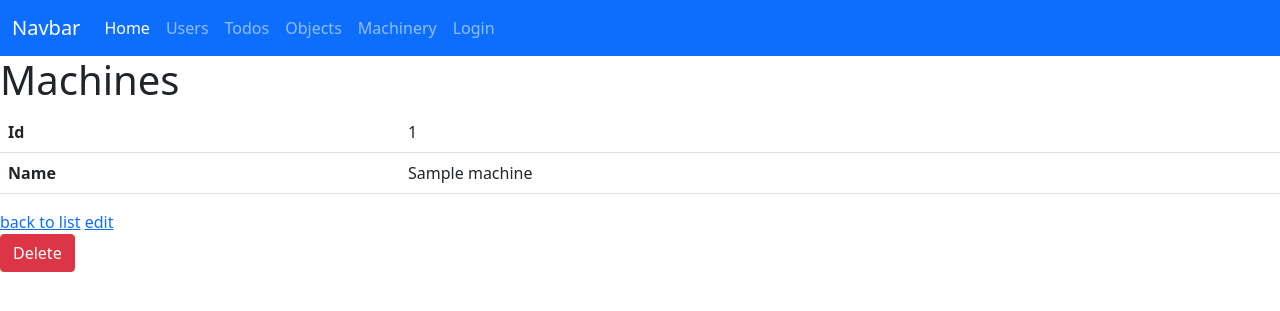
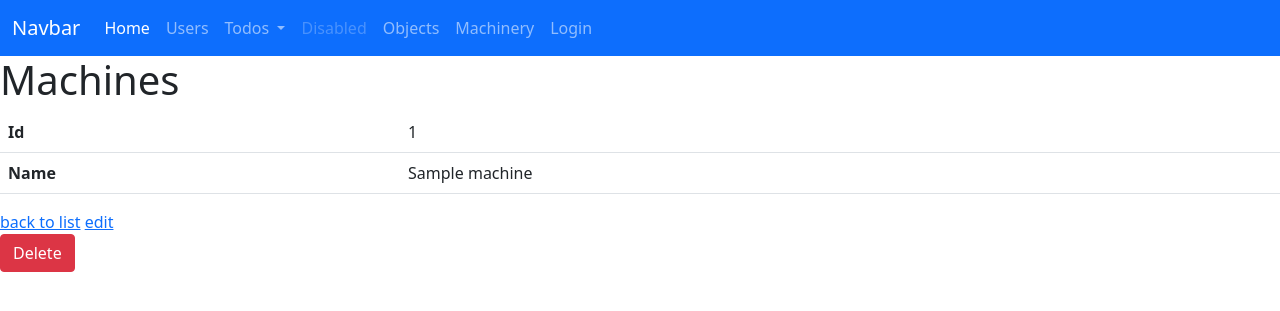
Before and after one commit to LookasNorman/hatcheryTodoSymfony, a Symfony app: template templates/machines/show.html.twig in a window 1280 px wide. Shown: the top 311 px of the page. Run offline with Twig, Linux system fonts and the light colour scheme; the template is opened without the code that fills it: most values are stand-ins (such as "Sample title", 1, 10 or a date in 2020); some libraries are stand-ins or nearby versions.

Commit message:
Added todo list by object address in menu

```diff
--- a/templates/navbar.html.twig
+++ b/templates/navbar.html.twig
@@ -13,8 +13,23 @@
                 <li class="nav-item">
                     <a class="nav-link" href="{{ path('user_index') }}">Users</a>
                 </li>
+                <li class="nav-item dropdown">
+                    <a class="nav-link dropdown-toggle" href="#" id="navbarDropdown" role="button"
+                       data-bs-toggle="dropdown" aria-expanded="false">
+                        Todos
+                    </a>
+                    <ul class="dropdown-menu" aria-labelledby="navbarDropdown">
+                        {{ render(controller('App\\Controller\\ObjectAddressController::menuObject')) }}
+{#                        <li><a class="dropdown-item" href="#">Action</a></li>#}
+{#                        <li><a class="dropdown-item" href="#">Another action</a></li>#}
+{#                        <li>#}
+{#                            <hr class="dropdown-divider">#}
+{#                        </li>#}
+{#                        <li><a class="dropdown-item" href="#">Something else here</a></li>#}
+                    </ul>
+                </li>
                 <li class="nav-item">
-                    <a class="nav-link" href="{{ path('todo_index') }}">Todos</a>
+                    <a class="nav-link disabled" href="#" tabindex="-1" aria-disabled="true">Disabled</a>
                 </li>
                 <li class="nav-item">
                     <a class="nav-link" href="{{ path('object_address_index') }}">Objects</a>
@@ -22,24 +37,6 @@
                 <li class="nav-item">
                     <a class="nav-link" href="{{ path('machines_index') }}">Machinery</a>
                 </li>
-
-                {# <li class="nav-item dropdown"> #}
-                {# <a class="nav-link dropdown-toggle" href="#" id="navbarDropdown" role="button" #}
-                {# data-bs-toggle="dropdown" aria-expanded="false"> #}
-                {# Dropdown #}
-                {# </a> #}
-                {# <ul class="dropdown-menu" aria-labelledby="navbarDropdown"> #}
-                {# <li><a class="dropdown-item" href="#">Action</a></li> #}
-                {# <li><a class="dropdown-item" href="#">Another action</a></li> #}
-                {# <li> #}
-                {# <hr class="dropdown-divider"> #}
-                {# </li> #}
-                {# <li><a class="dropdown-item" href="#">Something else here</a></li> #}
-                {# </ul> #}
-                {# </li> #}
-                {# <li class="nav-item"> #}
-                {# <a class="nav-link disabled" href="#" tabindex="-1" aria-disabled="true">Disabled</a> #}
-                {# </li> #}
                 {% if app.user %}
                     <li><a class="nav-link" href="{{ path('app_logout') }}">Logout</a></li>
                     <li>
```
Also changed, not shown: src/Controller/ObjectAddressController.php (+7 -0 lines), src/Controller/TodoController.php (+14 -1 lines), templates/menu/objectAddress_list.html.twig (added, +7 -0 lines).
